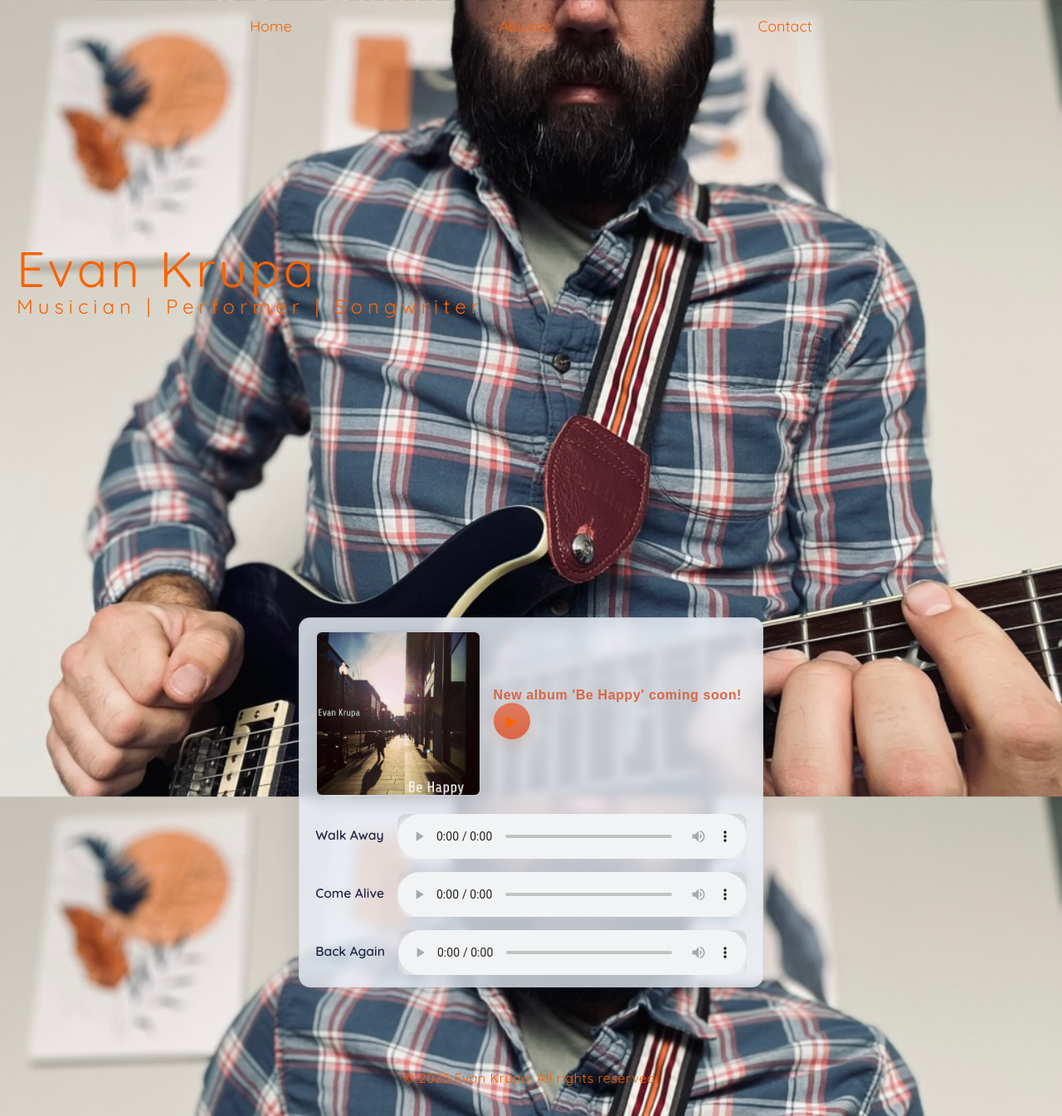
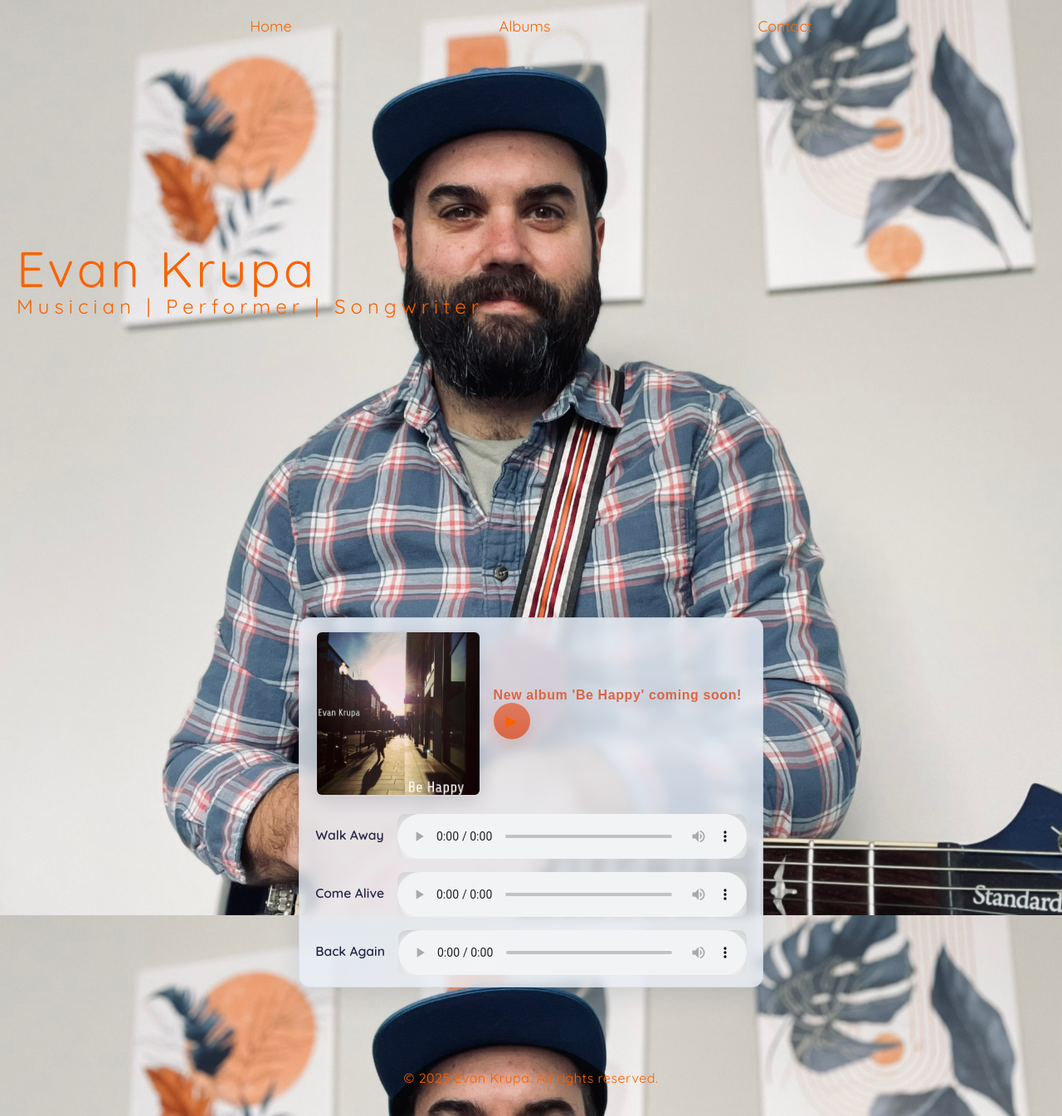
Before and after one commit to EKrupa/krupamusic, a Django app: page / in a window 1280 px wide. Shown: the whole page at 83% size. Run offline with Django 5.2, Linux system fonts and the light colour scheme.

Commit message:
meguitar

```diff
--- a/static/css/index.css
+++ b/static/css/index.css
@@ -18,7 +18,7 @@
 
 body {
 
-    background-image: url('/static/guitarhands.jpeg');
+    background-image: url('/static/meguitar.jpeg');
     background-repeat: no-repeat;
     background-position: center center;
     background-size: cover;
```
